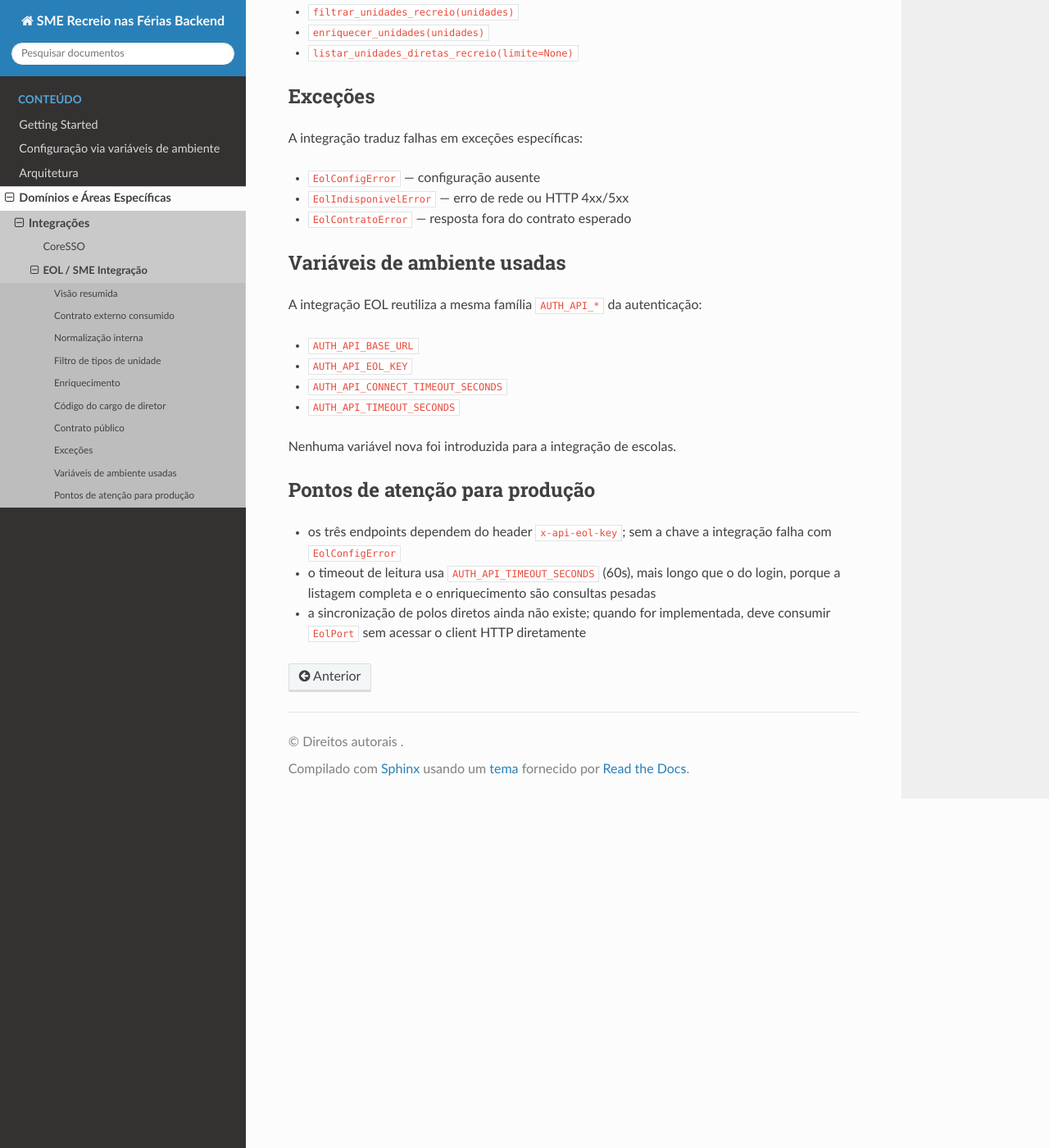
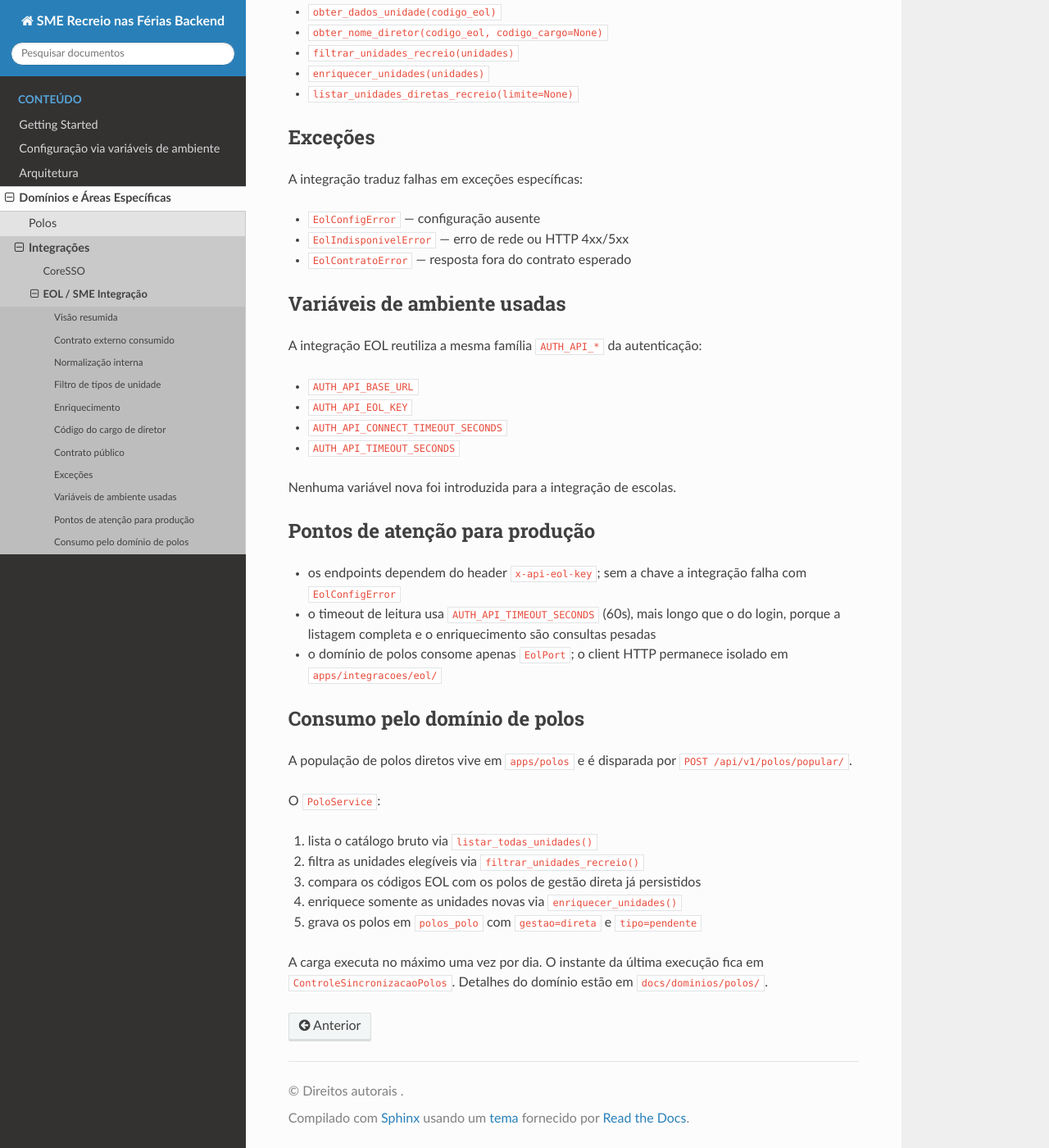
Before and after one commit to prefeiturasp/SME-RecreioNasFerias-Backend, a Sphinx documentation site: the page built from docs/dominios/integracoes/eol/index.rst, in a window 1280 px wide and 1400 px high, scrolled down 3178 px. Shown: the whole window at 82% size. Built offline with Sphinx 7.4.7 and the Read the Docs theme 3.1.0, drawn with Linux system fonts in a browser that asks for light colours; some of the changed text lies outside the part shown.

Commit message:
docs: descreve a população de polos diretos via EOL

```diff
--- a/docs/dominios/index.rst
+++ b/docs/dominios/index.rst
@@ -7,4 +7,5 @@ pedem contexto além da visão operacional geral.
 .. toctree::
    :maxdepth: 2
 
+   polos/index
    integracoes/index
--- a/docs/dominios/integracoes/eol/index.rst
+++ b/docs/dominios/integracoes/eol/index.rst
@@ -8,18 +8,16 @@ enriquecimento das unidades elegíveis ao programa.
 Visão resumida
 --------------
 
-- endpoints externos consumidos:
-``GET /api/DREs``
-``GET /api/escolas/tiposEscolas``
-``GET /api/escolas/*``
+- endpoints externos: ``GET /api/DREs``, ``GET /api/escolas/tiposEscolas``
+  e ``GET /api/escolas/*``
 - app de integração: ``apps/integracoes/eol/``
-- contrato público consumido pelo domínio: ``EolPort``
-- consumo previsto: sincronização de polos de gestão direta
+- contrato público: ``EolPort``
+- consumo atual: ``PoloService.popular_unidades_diretas()``
 
 Contrato externo consumido
 --------------------------
 
-A integração consome quatro endpoints, todos com o header ``x-api-eol-key``:
+A integração consome cinco endpoints, todos com o header ``x-api-eol-key``:
 
 - ``GET /api/DREs`` — catálogo de Diretorias Regionais de Educação
 - ``GET /api/escolas/tiposEscolas`` — catálogo de tipos de escola
@@ -34,6 +32,9 @@ Para DREs:
 - ``codigoDRE``
 - ``nomeDRE``
 - ``siglaDRE``
+
+Para unidades:
+
 - ``codigoEscola``
 - ``nomeEscola``
 - ``siglaTipoEscola``
@@ -160,10 +161,28 @@ Nenhuma variável nova foi introduzida para a integração de escolas.
 Pontos de atenção para produção
 -------------------------------
 
-- os três endpoints dependem do header ``x-api-eol-key``; sem a chave a
+- os endpoints dependem do header ``x-api-eol-key``; sem a chave a
   integração falha com ``EolConfigError``
 - o timeout de leitura usa ``AUTH_API_TIMEOUT_SECONDS`` (60s), mais longo que
   o do login, porque a listagem completa e o enriquecimento são consultas
   pesadas
-- a sincronização de polos diretos ainda não existe; quando for implementada,
-  deve consumir ``EolPort`` sem acessar o client HTTP diretamente
+- o domínio de polos consome apenas ``EolPort``; o client HTTP permanece
+  isolado em ``apps/integracoes/eol/``
+
+Consumo pelo domínio de polos
+-----------------------------
+
+A população de polos diretos vive em ``apps/polos`` e é disparada por
+``POST /api/v1/polos/popular/``.
+
+O ``PoloService``:
+
+1. lista o catálogo bruto via ``listar_todas_unidades()``
+2. filtra as unidades elegíveis via ``filtrar_unidades_recreio()``
+3. compara os códigos EOL com os polos de gestão direta já persistidos
+4. enriquece somente as unidades novas via ``enriquecer_unidades()``
+5. grava os polos em ``polos_polo`` com ``gestao=direta`` e ``tipo=pendente``
+
+A carga executa no máximo uma vez por dia. O instante da última execução
+fica em ``ControleSincronizacaoPolos``. Detalhes do domínio estão em
+``docs/dominios/polos/``.
```
Also changed, not shown: CHANGELOG.md (+7 -0 lines), README.md (+6 -6 lines), docs/arquitetura.md (+5 -6 lines), docs/dominios/polos/index.rst (added, +68 -0 lines).
